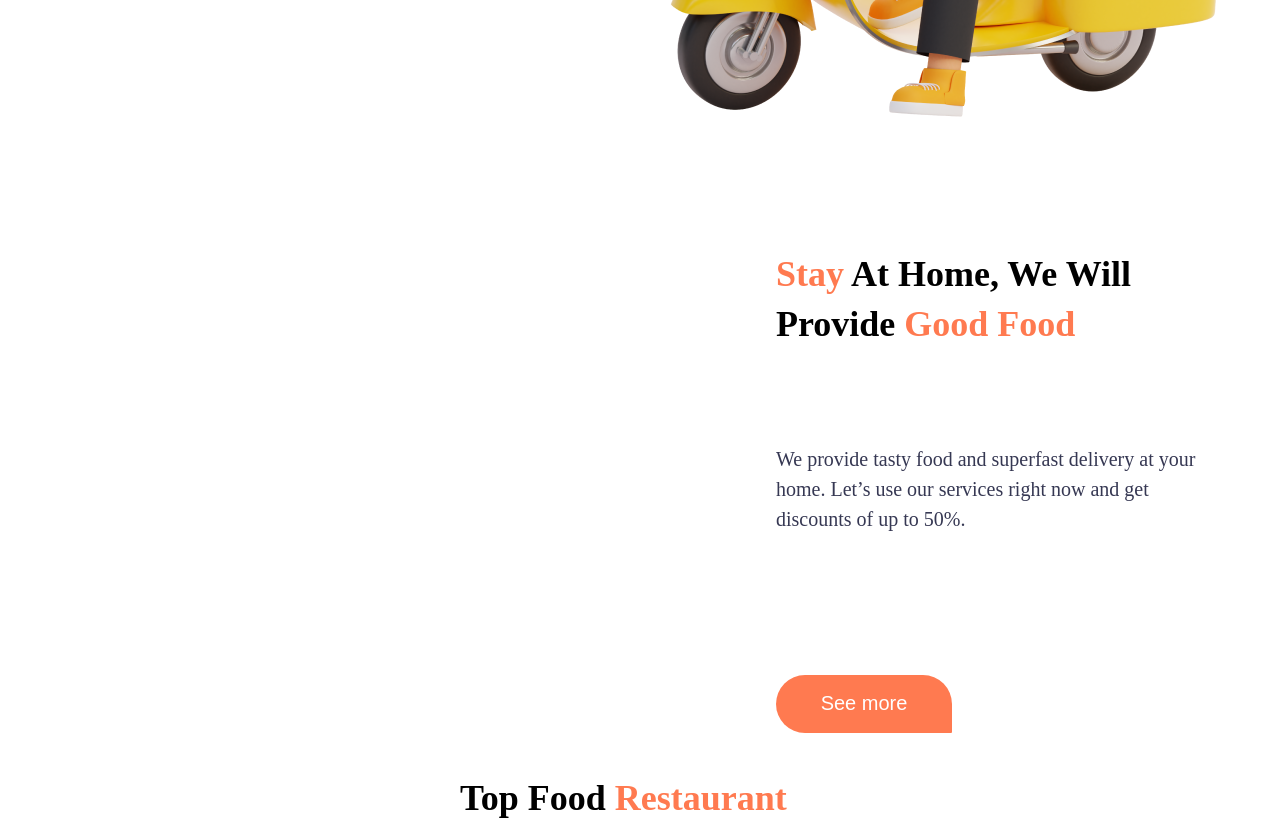
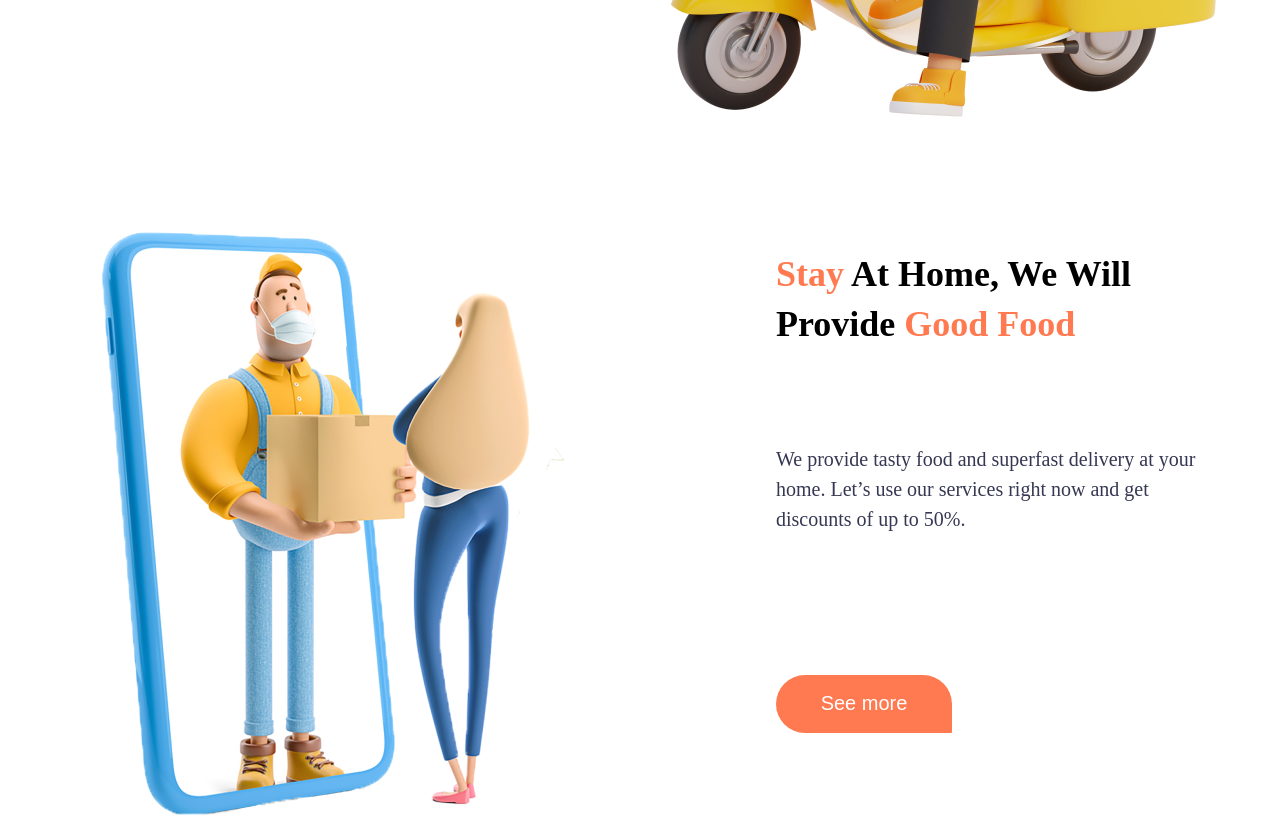
Before and after one commit to joxaff0/3.2-, a plain HTML site: page index.html in a window 1280 px wide. Shown: the part 680-1501 px from the top of the page. Drawn offline with Linux system fonts and the light colour scheme; the site is published under a folder, as on GitHub Pages, so addresses that start at the root find nothing.

Commit message:
Update index.html

```diff
--- a/index.html
+++ b/index.html
@@ -49,7 +49,7 @@
             <div class="container">
                             <div class="asosiy3">
                                 <div class="asosiy4">
-                                <img src="/food delivery 4.png" alt="">
+                                <img src="./food delivery 4.png" alt="">
                             </div>
                             <div class="p">
                                 <p class="stay"><b> <span class="stay1"><b>Stay</b></span> At Home, We Will Provide <span class="stay1"><b>Good Food</b></span></b></p>
```
